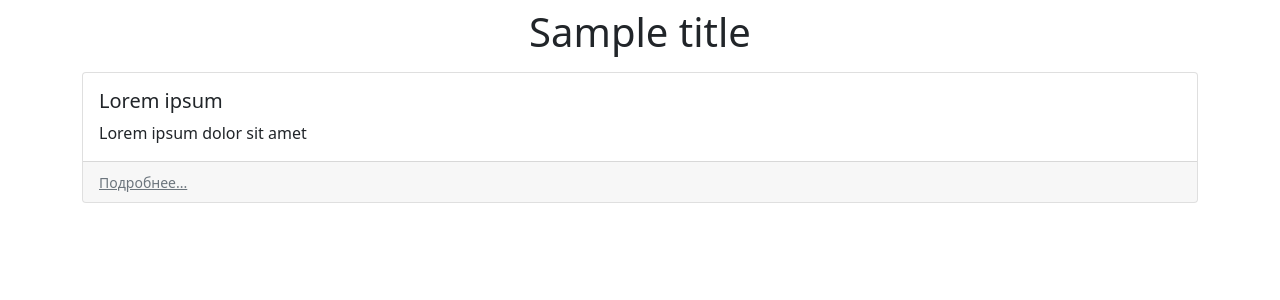
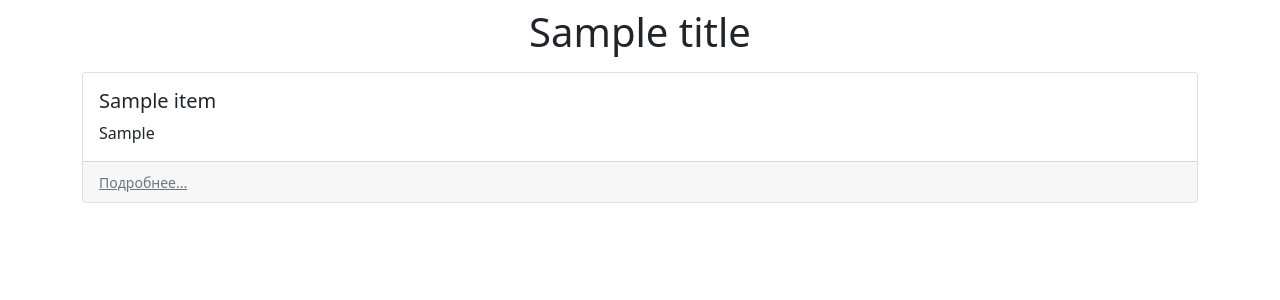
Before and after one commit to dreipoe/RecipeBook, a Django app: template app/templates/main.html in a window 1280 px wide. Shown: the part 54-354 px from the top of the page. Run offline with Django 3.2, Linux system fonts and the light colour scheme; the template is opened without the code that fills it: most values are stand-ins (such as "Sample title", 1, 10 or a date in 2020).

Commit message:
Minor fixes

```diff
--- a/app/main/models.py
+++ b/app/main/models.py
@@ -30,6 +30,9 @@ class Receipt(models.Model):
 
         return items
 
+    def cut_definition(self):
+        return self.definition[0:400]
+
 
 class ReceiptItem(models.Model):
     """Строка в рецепте, например: '2 чайные ложки соли'"""
--- a/app/templates/main.html
+++ b/app/templates/main.html
@@ -10,8 +10,8 @@
             {% for item in items %}
             <div class="card mt-2">
                 <div class="card-body">
-                    <h5 class="card-title">Lorem ipsum</h5>
-                    <p class="card-text">Lorem ipsum dolor sit amet</p>
+                    <h5 class="card-title">{{ item.name }}</h5>
+                    <p class="card-text">{{ item.cut_definiton }}</p>
                 </div>
                 <div class="card-footer">
                     <small class="text-muted"><a href="#" class="text-muted">Подробнее...</a></small>
```
